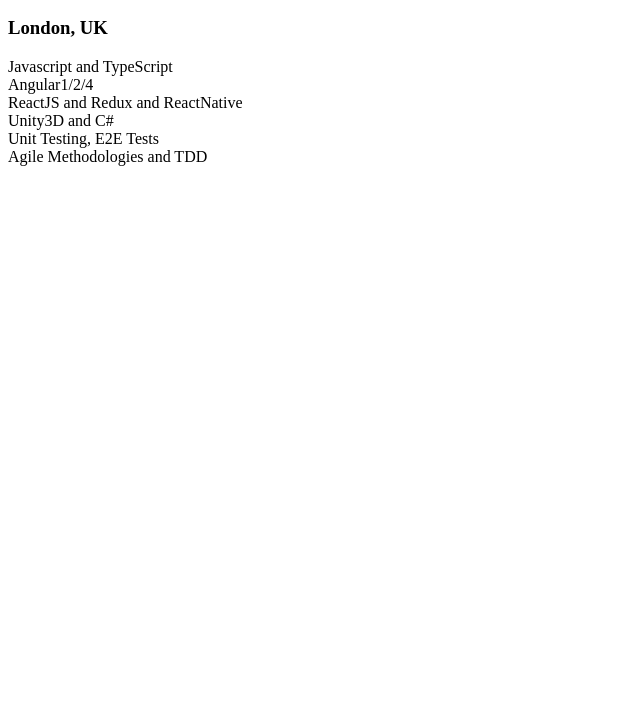
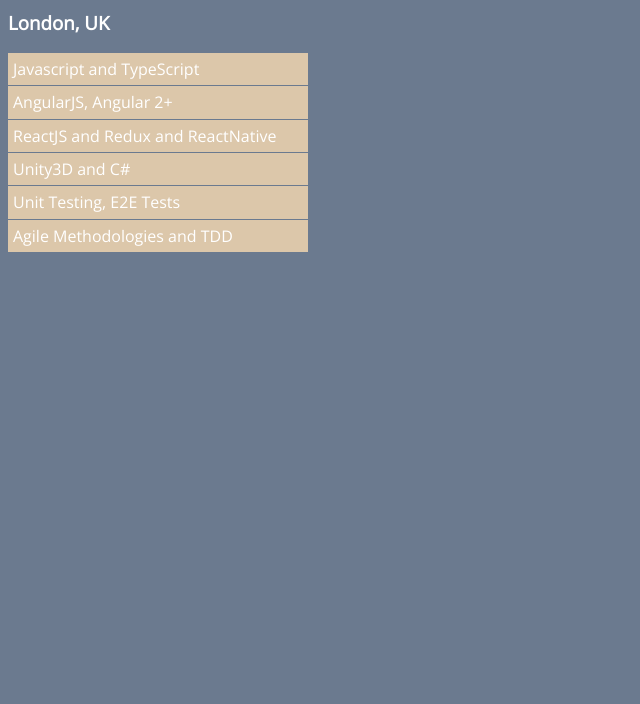
Before and after one commit to Bolza/Bolza.github.io, a plain HTML site: page index.html in a window 1280 px wide. Shown: the part 96-800 px from the top of the page, without its empty margins (0-640 px from the left). Drawn offline with nearby package versions, Linux system fonts and the light colour scheme.

Commit message:
first styling

```diff
--- a/index.html
+++ b/index.html
@@ -1,3 +1,15 @@
+<!doctype html>
+<html class="no-js blueberry" lang="en">
+    <head>
+        <meta charset="utf-8">
+        <meta http-equiv="x-ua-compatible" content="ie=edge">
+        <title>Stefano Sergio, Software Developer</title>
+        <meta name="description" content="Stefano Sergio, Software Developer, London, UK">
+        <meta name="viewport" content="width=device-width, initial-scale=1">
+        <link href="https://fonts.googleapis.com/css?family=Open+Sans" rel="stylesheet">
+        <link rel="stylesheet" href="./stfn.css">
+    </head>
+    <body>
         <h1>Stefano Sergio</h1>
         <h2>Software Developer</h1>
         <h3>London, UK</h1>
@@ -5,7 +17,7 @@
 
         <section class="skills">
             <div class="skill">Javascript and TypeScript</div>
-    <div class="skill">Angular1/2/4</div>
+            <div class="skill">AngularJS, Angular 2+</div>
             <div class="skill">ReactJS and Redux and ReactNative</div>
             <div class="skill">Unity3D and C#</div>
             <div class="skill">Unit Testing, E2E Tests</div>
@@ -15,3 +27,5 @@
         <contacts>
 
         </contacts>
+    </body>
+</html>
--- a/stfn.css
+++ b/stfn.css
@@ -0,0 +1,39 @@
+html {
+	font-family: 'Open Sans', sans-serif;
+	font-variant: regular;
+	font-weight: 500;
+    line-height: 1.4em;
+    color: #fff
+}
+
+.skills {
+    max-width: 300px;
+    display: flex;
+    flex-direction: column;
+    justify-content: space-around;
+    align-items: stretch;
+}
+
+.skill {
+    flex: 1;
+    margin-bottom: 1px;
+    padding: 5px;
+    height: 23px;
+    background-color: #DCC7AA;
+}
+
+.blueberry {
+    background-color: #6B7A8F;
+}
+
+.apricot {
+    background-color: #F7882F;
+}
+
+.citrus {
+    background-color: #F7C331;
+}
+
+.applecore {
+    background-color: #DCC7AA;
+}
```
Lines whose indentation alone changed are shown as unchanged.
